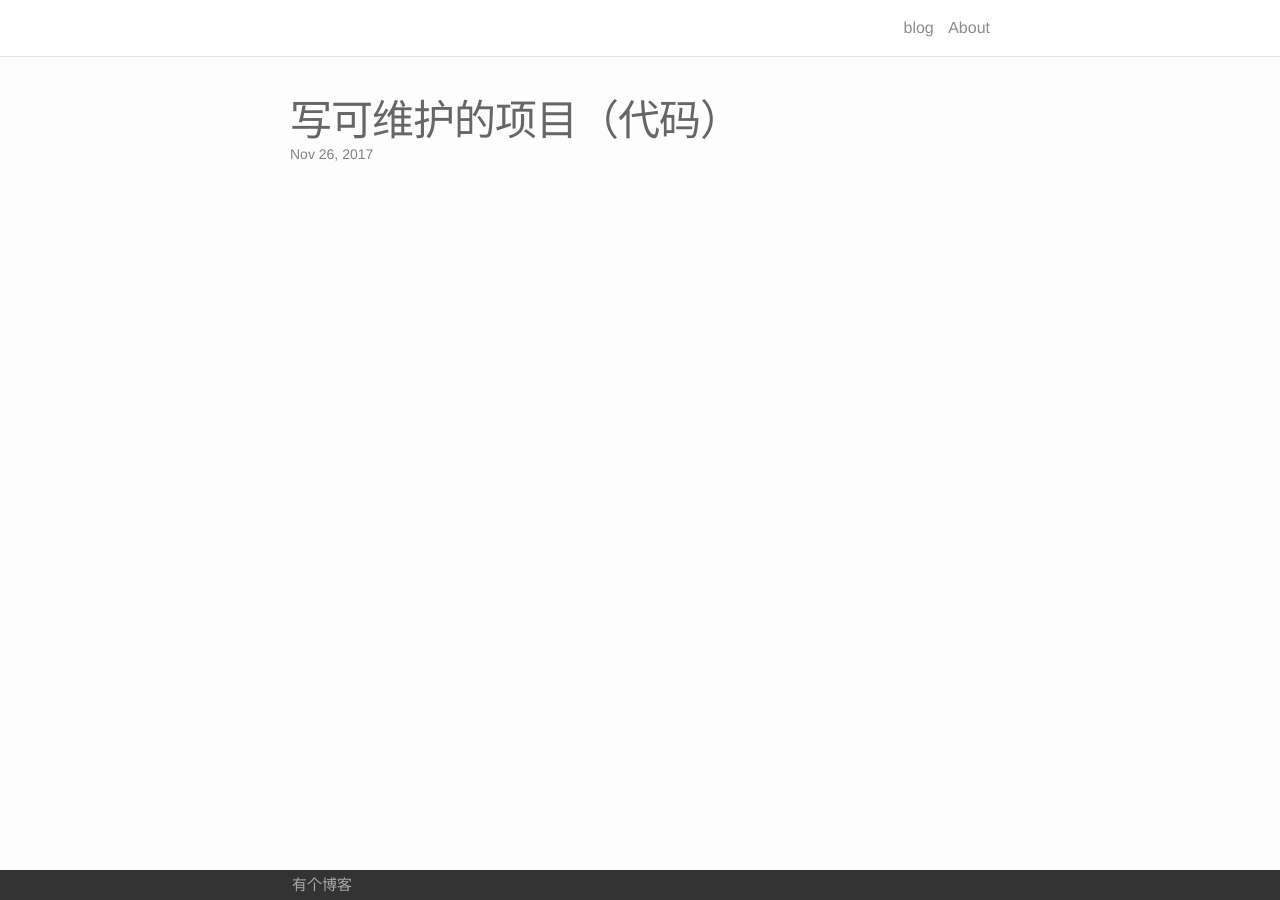
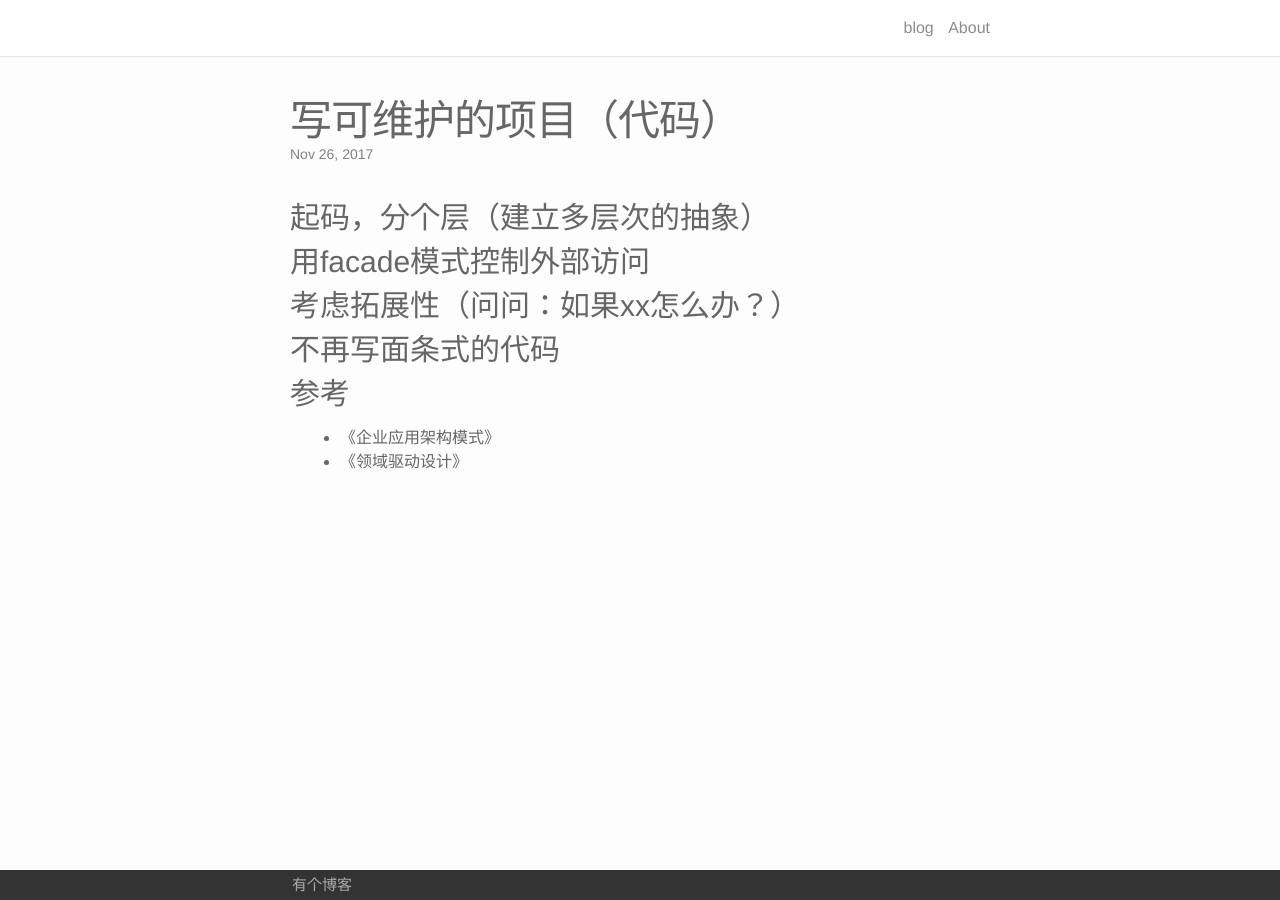
Before and after one commit to afghl/afghl.github.io, a Jekyll site: the page built from _posts/2017-11-26-maintainable-code.markdown, in a window 1280 px wide. Built offline with Jekyll 4.4.1, drawn with Linux system fonts in a browser that asks for light colours.

Commit message:
add some titles

```diff
--- a/_posts/2017-11-26-maintainable-code.markdown
+++ b/_posts/2017-11-26-maintainable-code.markdown
@@ -3,3 +3,13 @@ layout: post
 title:  "写可维护的项目（代码）"
 date:   2017-11-26 16:18:00 +0800
 ---
+
+### 起码，分个层（建立多层次的抽象）
+### 用facade模式控制外部访问
+### 考虑拓展性（问问：如果xx怎么办？）
+### 不再写面条式的代码
+
+### 参考
+
+- 《企业应用架构模式》
+- 《领域驱动设计》
```
